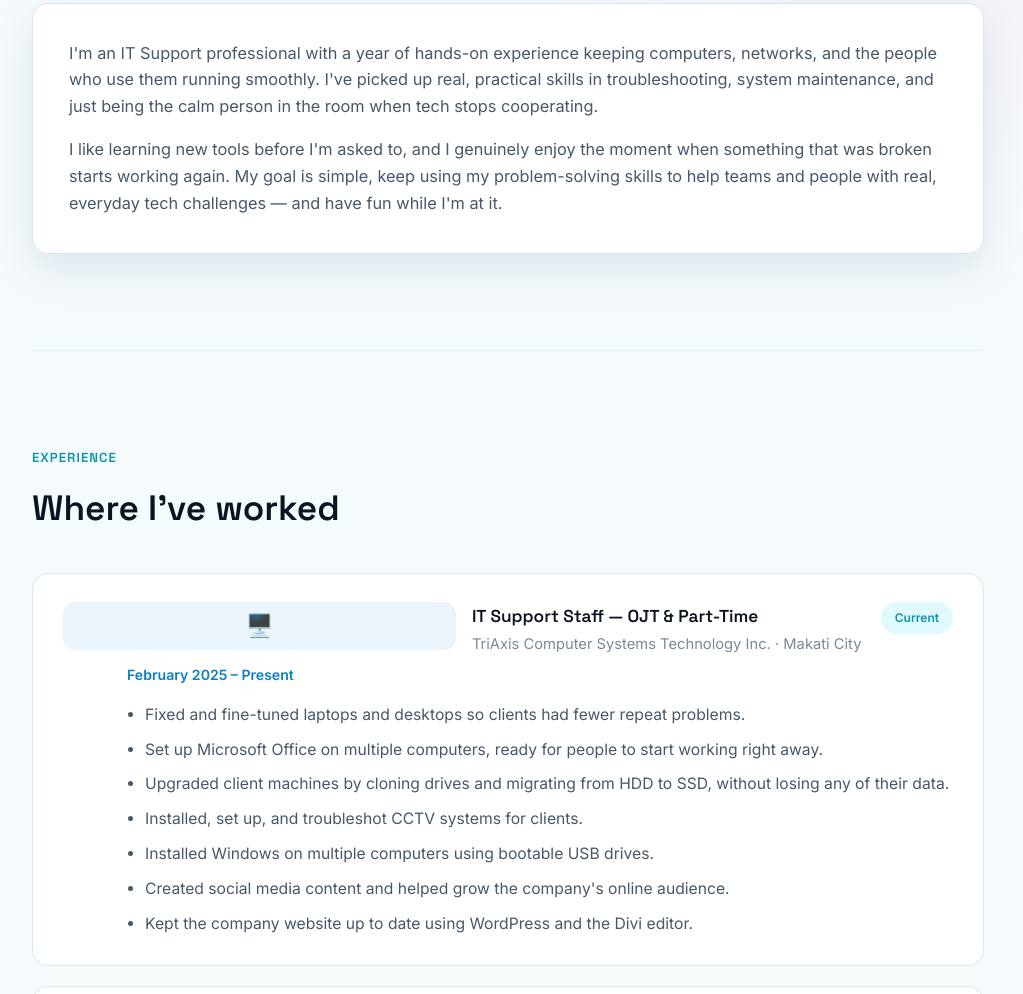
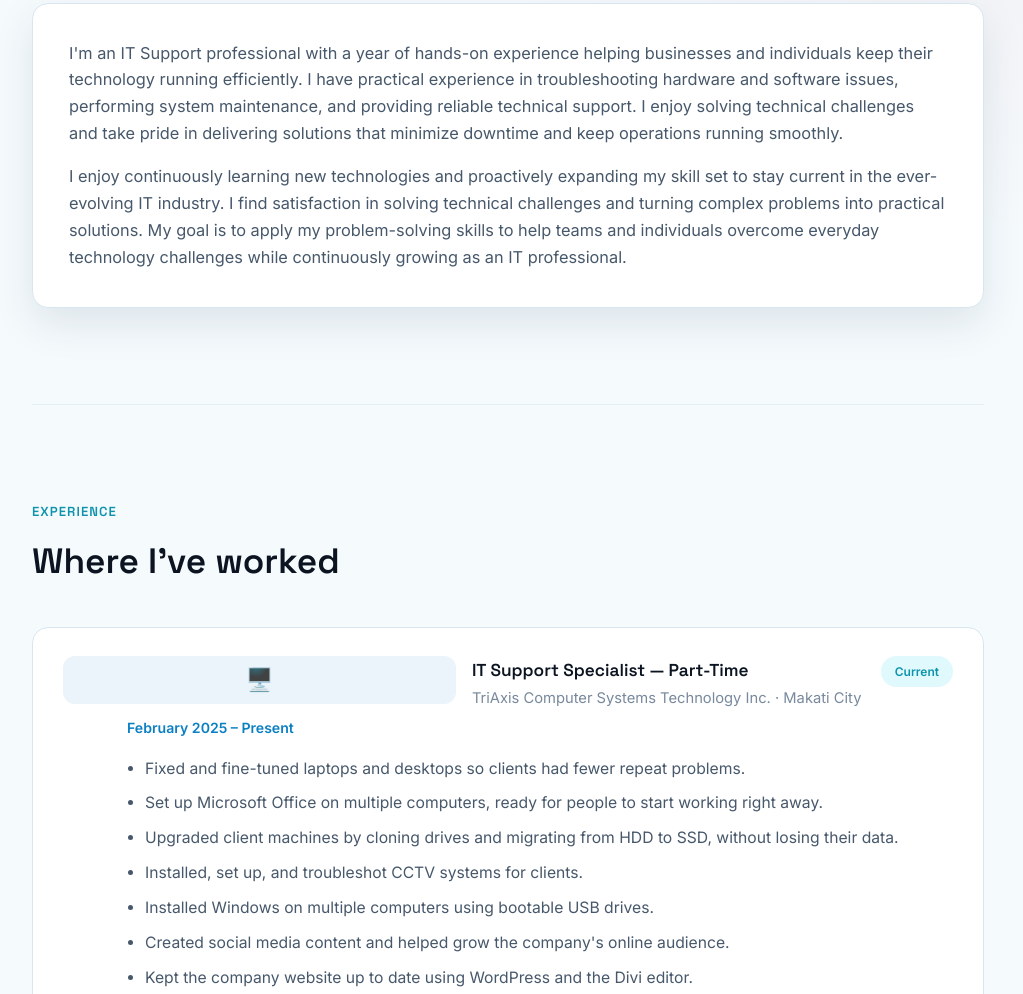
Before and after one commit to Azonixxx/aaronchr, a plain HTML site: page index.html in a window 1280 px wide. Shown: the part 1037-2031 px from the top of the page, without its empty margins (132-1155 px from the left). Drawn offline with Linux system fonts and the light colour scheme.

Commit message:
Added information

```diff
--- a/index.html
+++ b/index.html
@@ -53,9 +53,9 @@
       <h1 class="hero__name reveal">Aaron Christian Malubay</h1>
       <p class="hero__role reveal">IT Support Specialist</p>
       <p class="hero__tagline reveal">
-        I help people and their computers get along. Whether it's a laptop that
-        won't boot, a network camera that's gone dark, or a website that needs
-        updating — I enjoy figuring it out and getting things working again.
+        I help people and their computers get along. Whether it's troubleshooting
+        laptops and PCs, maintaining IT systems, updating websites, or providing
+        technical support — I enjoy figuring it out and getting things working again.
         Based in Metro Manila, and happy to explain things in Filipino or English.
       </p>
       <div class="hero__ctas reveal">
@@ -86,16 +86,19 @@
     <h2 class="section__title">A bit of my story</h2>
     <div class="about__card">
       <p>
-        I'm an IT Support professional with a year of hands-on experience keeping
-        computers, networks, and the people who use them running smoothly. I've
-        picked up real, practical skills in troubleshooting, system maintenance,
-        and just being the calm person in the room when tech stops cooperating.
+        I'm an IT Support professional with a year of hands-on experience helping
+        businesses and individuals keep their technology running efficiently. I have
+        practical experience in troubleshooting hardware and software issues, performing
+        system maintenance, and providing reliable technical support. I enjoy solving
+        technical challenges and take pride in delivering solutions that minimize downtime
+        and keep operations running smoothly.
       </p>
       <p>
-        I like learning new tools before I'm asked to, and I genuinely enjoy the
-        moment when something that was broken starts working again. My goal is
-        simple, keep using my problem-solving skills to help teams and people
-        with real, everyday tech challenges — and have fun while I'm at it.
+        I enjoy continuously learning new technologies and proactively expanding my skill
+        set to stay current in the ever-evolving IT industry. I find satisfaction in solving
+        technical challenges and turning complex problems into practical solutions. My goal
+        is to apply my problem-solving skills to help teams and individuals overcome everyday
+        technology challenges while continuously growing as an IT professional.
       </p>
     </div>
   </section>
@@ -110,7 +113,7 @@
         <div class="timeline__card-top">
           <div class="timeline__icon">🖥️</div>
           <div>
-            <p class="timeline__role">IT Support Staff — OJT &amp; Part-Time</p>
+            <p class="timeline__role">IT Support Specialist — Part-Time</p>
             <p class="timeline__company">TriAxis Computer Systems Technology Inc. · Makati City</p>
           </div>
           <span class="tag tag--live">Current</span>
@@ -119,7 +122,7 @@
         <ul class="timeline__list">
           <li>Fixed and fine-tuned laptops and desktops so clients had fewer repeat problems.</li>
           <li>Set up Microsoft Office on multiple computers, ready for people to start working right away.</li>
-          <li>Upgraded client machines by cloning drives and migrating from HDD to SSD, without losing any of their data.</li>
+          <li>Upgraded client machines by cloning drives and migrating from HDD to SSD, without losing their data.</li>
           <li>Installed, set up, and troubleshot CCTV systems for clients.</li>
           <li>Installed Windows on multiple computers using bootable USB drives.</li>
           <li>Created social media content and helped grow the company's online audience.</li>
@@ -140,7 +143,7 @@
         <ul class="timeline__list">
           <li>Facilitated discussions and helped keep an online community safe, welcoming, and inclusive.</li>
           <li>Explained blockchain basics to beginners through posts and live Q&amp;A sessions.</li>
-          <li>Designed project posters in Adobe Photoshop to boost engagement.</li>
+          <li>Designed posters and graphics in Adobe Photoshop.</li>
           <li>Moderated content and enforced community guidelines.</li>
         </ul>
       </article>
```
